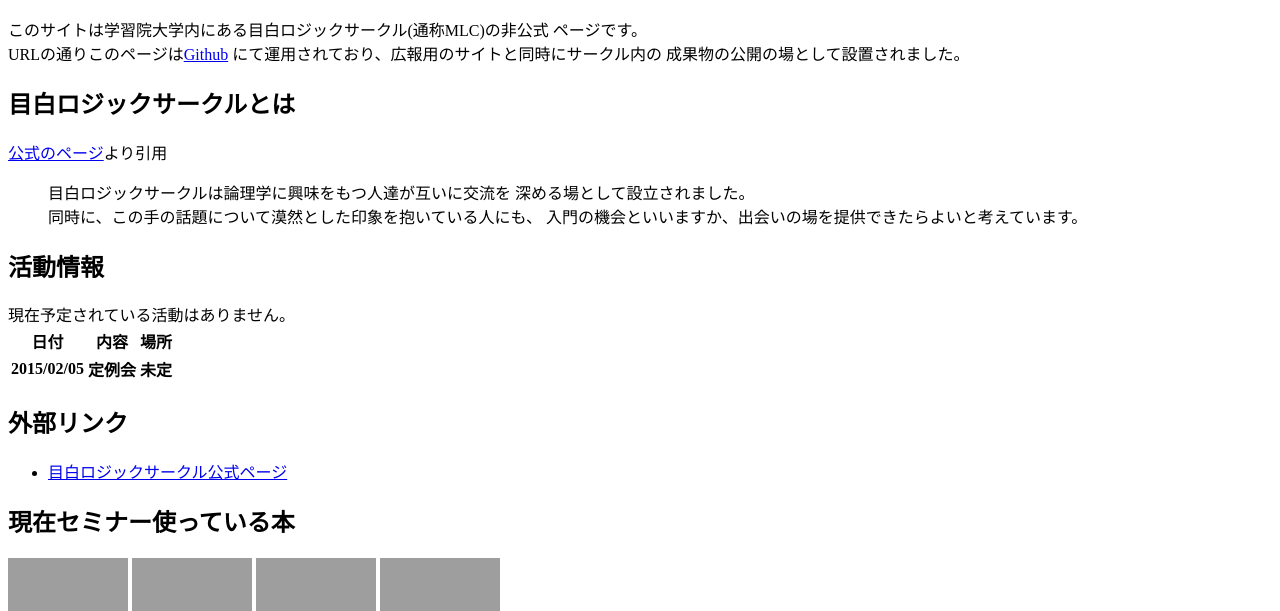
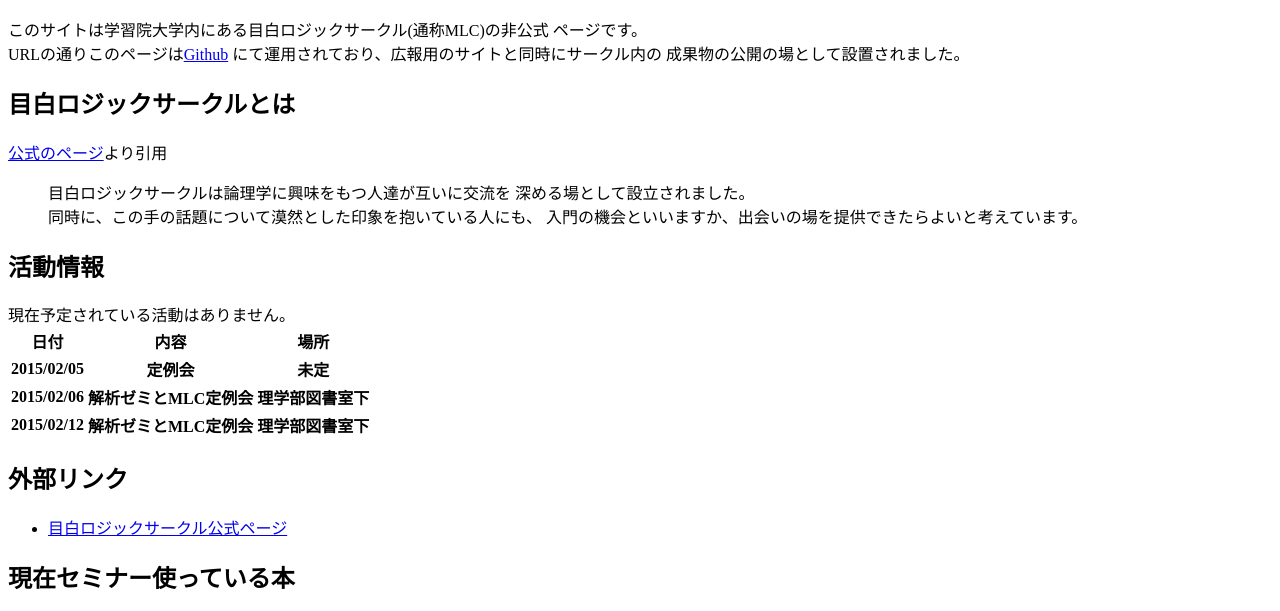
Before and after one commit to MejiroLogic/MejiroLogic.github.io, a plain HTML site: page index.html in a window 1280 px wide. Shown: the part 127-738 px from the top of the page. Drawn offline with nearby package versions, Linux system fonts and the light colour scheme; some packages are replaced by stand-ins of ours; grey boxes are pictures that could not be loaded.

Commit message:
予定を更新

```diff
--- a/index.html
+++ b/index.html
@@ -35,6 +35,8 @@
 	</thead>
 	<tbody>
 	  <tr><th>2015/02/05</th><th>定例会</th><th>未定</th></tr>
+	  <tr><th>2015/02/06</th><th>解析ゼミとMLC定例会</th><th>理学部図書室下</th></tr>
+	  <tr><th>2015/02/12</th><th>解析ゼミとMLC定例会</th><th>理学部図書室下</th></tr>
 	</tbody>
       </table>
     </section>
```
